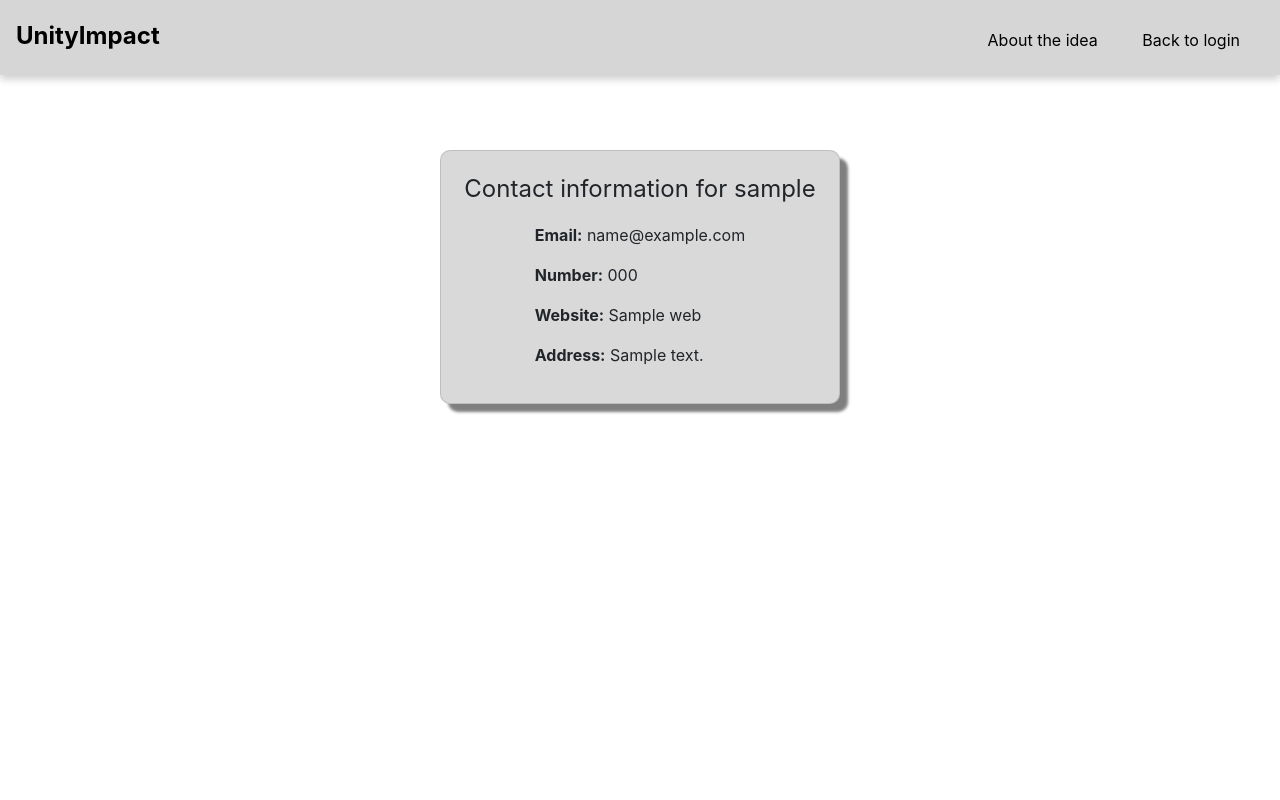
After one commit to hgillesp12/charity_platform, a Flask app: page /contact_info/sample/1 in a window 1280 px wide. The commit adds this page. Run offline with Flask 3, Linux system fonts and the light colour scheme; a database or web service that is not in the repository returns one stand-in record (values such as "Sample title"); data that the repository does not hold is empty; some libraries are stand-ins or nearby versions.

Commit message:
add  contact info

```diff
--- a/api/app.py
+++ b/api/app.py
@@ -1,5 +1,6 @@
-from flask import Flask, render_template, request, redirect, url_for  # , send_from_directory
+from flask import Flask, render_template, request, redirect, url_for
 from urllib.parse import unquote
+import string
 import requests
 import os
 import folium
@@ -15,8 +16,8 @@ SCHEMA_NAME = 'test__schema'
 API_KEY = os.getenv("REGISTERED_CHARITIES_API_KEY")
 logging.basicConfig(level=logging.INFO)
 
+
 def connect_to_database():
-    #dirname = os.getcwd()
     script_dir = os.path.dirname(os.path.realpath(__file__))
     config_path = os.path.join(script_dir, 'dbtool.ini')
     config = configparser.ConfigParser()
@@ -31,13 +32,15 @@ def connect_to_database():
     curs = conn.cursor()
     return curs, config, conn
 
+
 with app.app_context():
     (curs, config, conn) = connect_to_database()
 
     # Function to create the schema if it does not yet exist
     def create_schema():
         try:
-            curs.execute(config['create_schema']['new_schema'].replace('@schema_name@', SCHEMA_NAME))
+            curs.execute(config['create_schema']['new_schema'].replace
+                         ('@schema_name@', SCHEMA_NAME))
             conn.commit()
         except Exception as e:
             logging.info(e)
@@ -46,7 +49,8 @@ with app.app_context():
     # Function to create table (or type) if not exists
     def create_table(create_table_query):
         try:
-            curs.execute(create_table_query.replace('@schema_name@', SCHEMA_NAME))
+            curs.execute(create_table_query.replace
+                         ('@schema_name@', SCHEMA_NAME))
             conn.commit()
         except Exception as e:
             logging.info(e)
@@ -68,7 +72,9 @@ with app.app_context():
 @app.route('/')
 def send_to_register():
     return render_template("register.html",
-                           message="Login with your charity registration number")
+                           message="Login with your charity registration \
+                            number")
+
 
 @app.route('/about')
 def send_to_about():
@@ -77,7 +83,9 @@ def send_to_about():
 
 @app.route('/post_message/<name>/<reg_number>')
 def post_new_message(name, reg_number):
-    return render_template("post_message.html", name=name, reg_number=reg_number,
+    return render_template("post_message.html",
+                           name=name,
+                           reg_number=reg_number,
                            content="Post a new message!")
 
 
@@ -100,10 +108,10 @@ def send_to_profile_page():
     response = check_charity_reg_number(reg_number)
     if not response:
         return render_template("register.html",
-                               message="Invalid charity ID number! Try again.")
+                               message="Invalid charity ID number! \
+                                Try again.")
     charity_info = response.json()
-    name = charity_info["charity_name"].title()
-
+    name = string.capwords(charity_info["charity_name"])
 
     register_first = "Registration not found - please register first"
 
@@ -121,18 +129,19 @@ def send_to_profile_page():
             schedule = get_schedules_by_charity(reg_number)
             map_html_string = generate_map()
             return render_template("main_page.html",
-                                    name=name,
-                                    reg_number=reg_number,
-                                    all_messages=json.loads(all_messages),
-                                    map_html_string=map_html_string,
-                                    schedule=json.loads(schedule)
-                                    )
-
+                                   name=name,
+                                   reg_number=reg_number,
+                                   all_messages=json.loads(all_messages),
+                                   map_html_string=map_html_string,
+                                   schedule=json.loads(schedule)
+                                   )
 
         else:
             conn.close()
-            logging.info("Charity %s tried to log in but is not yet registered", reg_number)
-            return render_template("register.html", message=register_first)
+            logging.info("Charity %s tried to log in but is not yet \
+                         registered", reg_number)
+            return render_template("register.html",
+                                   message=register_first)
     except Exception as e:
         logging.error(e)
         conn.rollback
@@ -155,7 +164,7 @@ def reg_number_submit():
 
     try:
         charity_info = response.json()
-        name = charity_info["charity_name"].title()
+        name = string.capwords(charity_info["charity_name"])
     except Exception as e:
         logging.error(e)
 
@@ -185,14 +194,17 @@ def reg_number_submit():
         if curs.rowcount == 1:
             conn.commit()
             conn.close()
-            logging.info("Added charity %s %s to the database", name, reg_number)
+            logging.info("Added charity %s %s to the database", name,
+                         reg_number)
             return render_template("questionnaire.html",
                                    name=name,
                                    reg_number=reg_number,
-                                   message="Please complete the following form")
+                                   message="Please complete the following \
+                                    form")
         else:
             conn.close()
-            logging.error("Unable to add %s %s to the database", name, reg_number)
+            logging.error("Unable to add %s %s to the database", name,
+                          reg_number)
             return render_template("register.html", message=invalid_message)
     except Exception as e:
         conn.rollback
@@ -215,31 +227,34 @@ def back_home(name, reg_number):
     map_html_string = generate_map()
     schedule = get_schedules_by_charity(reg_number)
     return render_template("main_page.html",
-                            name=name,
-                            reg_number=reg_number,
-                            all_messages=json.loads(all_messages),
-                            map_html_string=map_html_string,
-                            schedule=json.loads(schedule)
-                            )
-
+                           name=name,
+                           reg_number=reg_number,
+                           all_messages=json.loads(all_messages),
+                           map_html_string=map_html_string,
+                           schedule=json.loads(schedule)
+                           )
 
 
 def get_all_messages():
     (curs, config, conn) = connect_to_database()
     message_table = {
+        "sender_number": [],
         "sender_name": [],
         "content": [],
         "date_time": []
     }
     try:
-        curs.execute(config['query']['select_all_message_with_names_order_by_timestamp_desc'].replace('@schema_name@', SCHEMA_NAME))
+        curs.execute(config['query']
+                     ['select_all_message_with_names_order_by_timestamp_desc'].
+                     replace('@schema_name@', SCHEMA_NAME))
         all_messages = curs.fetchall()
         for message_info in all_messages:
+            message_table["sender_number"].append(message_info[1])
             message_table["sender_name"].append(message_info[4])
             message_table["content"].append(message_info[2])
             message_table["date_time"].append(message_info[3].strftime("%d/%m/%Y, %H:%M:%S"))
         conn.close()
-        message_json = json.dumps(message_table, indent = 4)
+        message_json=json.dumps(message_table, indent = 4)
         return message_json
     except Exception as e:
         logging.info(e)
@@ -258,7 +273,8 @@ def schedule_submit(name, reg_number):
     successful_add = "Schedule added"
 
     if not (day and time and location):
-        logging.info("Missing data in schedule submission: %s, %s, %s", day, time, location)
+        logging.info("Missing data in schedule submission: %s, %s, %s",
+                     day, time, location)
         return render_template("questionnaire.html",
                                name=name,
                                reg_number=reg_number,
@@ -294,8 +310,6 @@ def schedule_submit(name, reg_number):
                                name=name,
                                reg_number=reg_number,
                                message=not_added_correct)
-
-
 
 
 @app.route('/post_message/<name>/<reg_number>', methods=["POST"])
@@ -438,6 +452,42 @@ def get_all_schedules():
         logging.info(e)
         conn.rollback()
         conn.close()
+
+
+@app.route('/contact_info/<name>/<reg_number>')
+def send_to_contact_page(name, reg_number):
+    response = get_charity_contact_info(reg_number)
+
+    if response:
+        charity_contact_info = response.json()
+        address = charity_contact_info["contact_address"]
+        phone_number = charity_contact_info["phone"]
+        email = charity_contact_info["email"]
+        website = charity_contact_info["web"]
+
+        return render_template("contact_info.html",
+                               name=name,
+                               address=address,
+                               phone_number=phone_number,
+                               email=email,
+                               website=website)
+    else:
+        return render_template("contact_info.html",
+                               name=None
+                               )
+
+
+def get_charity_contact_info(number):
+    url = "https://api.charitycommission.gov.uk/register/api/"\
+        "charitycontactinformation/" + str(number) + "/0"
+    headers = {"Ocp-Apim-Subscription-Key": API_KEY}
+
+    response = requests.get(url, headers=headers)
+
+    if response.status_code == 200:
+        return response
+    else:
+        return None
 
 
 borough_coordinates = {
--- a/api/static/styles.css
+++ b/api/static/styles.css
@@ -166,3 +166,13 @@ body {
 .navbar-links a:hover::after {
   transform: translateY(0); /* Moves the underline up on hover */
 }
+
+.fa-trash-can {
+  font-size: 20px;
+  color:white
+}
+
+.contact-info-header{
+  font-size: 24px;
+  text-align: center;
+}
--- /dev/null
+++ b/api/templates/contact_info.html
@@ -0,0 +1,70 @@
+<!DOCTYPE html>
+<html>
+  <head>
+    <!-- Bootstrap CSS CDN -->
+    <link
+      rel="stylesheet"
+      href="https://cdn.jsdelivr.net/npm/bootstrap@4.3.1/dist/css/bootstrap.min.css"
+      integrity="sha384-ggOyR0iXCbMQv3Xipma34MD+dH/1fQ784/j6cY/iJTQUOhcWr7x9JvoRxT2MZw1T"
+      crossorigin="anonymous"
+    />
+    <link
+      rel="stylesheet"
+      href="{{ url_for('static', filename='styles.css') }}"
+    />
+  </head>
+  <body>
+    <div class="navbar">
+      <div class="navbar-name">
+        <p>UnityImpact</p>
+      </div>
+      <div class="navbar-links">
+        <a href="/about">About the idea</a>
+        <a href="/">Back to login</a>
+      </div>
+    </div>
+    <!-- Main Content -->
+    <div class="main-content">
+      <div class="center-card">
+        <div class="card custom-card">
+          {% if name %}
+          <div class="row justify-content-center">
+            <p class="contact-info-header">Contact information for {{ name }}</p><br>
+          <div class="contact">
+            <div class="row mb-3">
+              <div class="col">
+                  <strong>Email:</strong> {{ email }}
+              </div>
+          </div>
+          <div class="row mb-3">
+              <div class="col">
+                  <strong>Number:</strong> {{ phone_number }}
+              </div>
+          </div>
+          <div class="row mb-3">
+              <div class="col">
+                  <strong>Website:</strong> {{ website }}
+              </div>
+          </div>
+          <div class="row mb-3">
+              <div class="col">
+                  <strong>Address:</strong> {{ address }}
+              </div>
+          </div>
+        </div>
+        {% else %}
+        <div class="col">
+          <div class="card-body text-center">
+            <p>No info to display.</p>
+          </div>
+        </div>
+        {% endif %}
+      </div>
+    </div>
+
+    <!-- Bootstrap JS, Popper.js, and jQuery CDN -->
+    <script src="https://ajax.googleapis.com/ajax/libs/jquery/3.5.1/jquery.min.js"></script>
+    <script src="https://cdnjs.cloudflare.com/ajax/libs/popper.js/1.16.0/umd/popper.min.js"></script>
+    <script src="https://maxcdn.bootstrapcdn.com/bootstrap/4.5.2/js/bootstrap.min.js"></script>
+  </body>
+</html>
--- a/api/templates/main_page.html
+++ b/api/templates/main_page.html
@@ -78,7 +78,7 @@
                       <form action="/delete_event/{{ name }}/{{ reg_number }}" method="post">
                           <input type="hidden" name="rowId" value="{{ schedule['id'][i] }}">
                           <button type="submit" class="btn btn-secondary">
-                            <i class="fa-regular fa-trash-can" style="font-size:20px;color:white"></i>
+                            <i class="fa-regular fa-trash-can"></i>
                         </button>
                       </form>
                   </td>
@@ -121,7 +121,7 @@
             <div>
               <div class="row">
                 <div class="col">
-                  <strong>From:</strong> {{ all_messages['sender_name'][i] }}
+                  <strong>From:</strong><a href="{{ url_for('send_to_contact_page', name=all_messages['sender_name'][i], reg_number=all_messages['sender_number'][i]) }}">{{ all_messages['sender_name'][i] }}</a>
                 </div>
                 <div class="col">
                   <strong>Message:</strong> {{ all_messages['content'][i] }}
--- a/requirements.txt
+++ b/requirements.txt
@@ -21,7 +21,6 @@ pytest==7.4.2
 requests==2.31.0
 psycopg2-binary==2.9.9
 iniconfig==2.0.0
-matplotlib==3.4.3
 python-dotenv==0.10.1
 matplotlib==3.4.3
 urllib3==2.1.0
```
